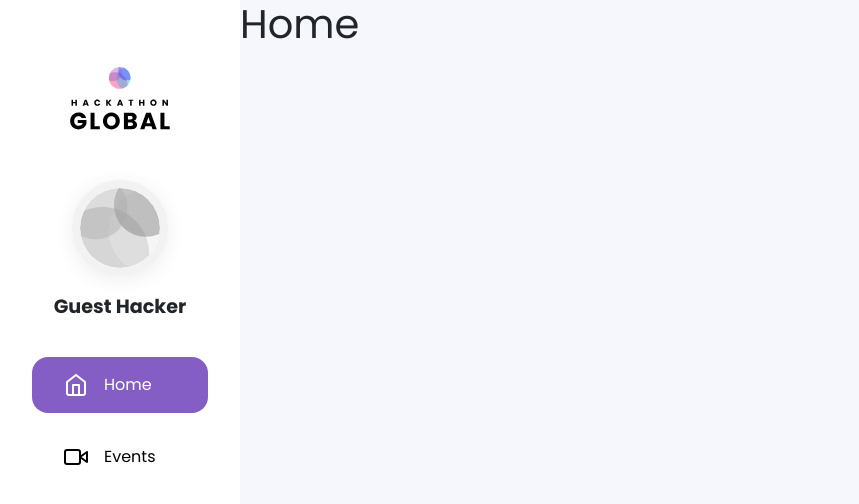
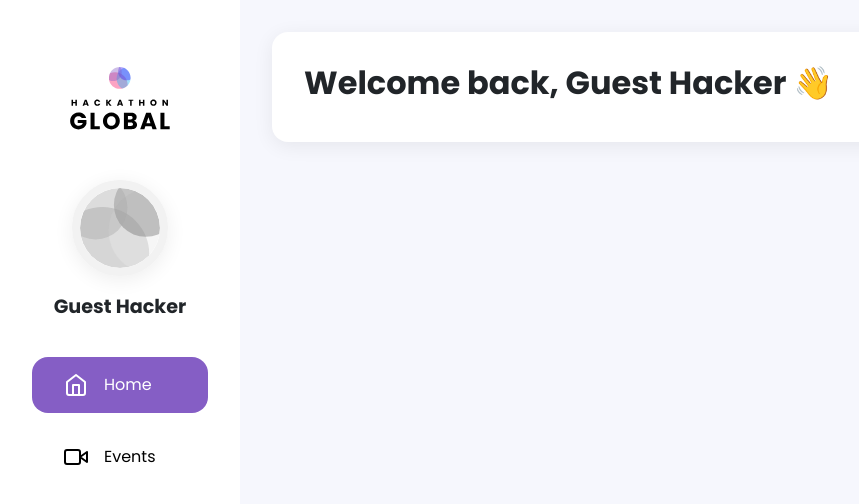
Before and after one commit to janakitti/hackathon-global, a React (Create React App) app: page / in a window 1280 px wide. Shown: the top 504 px of the page, without its empty margins (0-859 px from the left). Built offline with nearby package versions, Linux system fonts and the light colour scheme.

Commit message:
Add welcome to Home page

```diff
--- a/src/App.scss
+++ b/src/App.scss
@@ -10,3 +10,15 @@ body {
   height: 100vh;
   flex-grow: 1;
 }
+
+.dashboard__div--page {
+  height: 100%;
+
+  overflow-y: scroll;
+  overflow-x: hidden;
+  padding: 2em;
+}
+
+.dashboard__div--inner-container {
+  width: 50em;
+}
--- a/src/components/Events/Events.scss
+++ b/src/components/Events/Events.scss
@@ -1,15 +1,3 @@
-#events-page {
-  height: 100%;
-
-  overflow-y: scroll;
-  overflow-x: hidden;
-  padding: 2em;
-}
-
-#events__div--inner-container {
-  width: 50em;
-}
-
 .events__div--event-filter-container {
   display: flex;
   justify-content: space-between;
--- a/src/components/Events/Events.tsx
+++ b/src/components/Events/Events.tsx
@@ -63,8 +63,8 @@ const Events = () => {
   }, [events, selectedFilter, searchValue]);
 
   return (
-    <div id="events-page">
-      <div id="events__div--inner-container">
+    <div className="dashboard__div--page">
+      <div className="dashboard__div--inner-container">
         <EventSearch
           searchValue={searchValue}
           setSearchValue={setSearchValue}
--- a/src/components/Home/Home.scss
+++ b/src/components/Home/Home.scss
@@ -0,0 +1,14 @@
+.home__div--card {
+  display: flex;
+  padding: 2em;
+  width: 100%;
+  margin-bottom: 1em;
+  border-radius: $card-border-radius;
+  box-shadow: $drop-shadow;
+  background-color: $panel;
+}
+
+#home__h1--welcome {
+  font-weight: 700;
+  font-size: 2em;
+}
--- a/src/components/Home/Home.tsx
+++ b/src/components/Home/Home.tsx
@@ -1,5 +1,19 @@
+import { useContext } from "react";
+import { AppContext } from "../../context/context";
+
 const Home = () => {
-  return <h1>Home</h1>;
+  const {
+    state: { user },
+  } = useContext(AppContext);
+  return (
+    <div className="dashboard__div--page">
+      <div className="dashboard__div--inner-container">
+        <div className="home__div--card">
+          <h1 id="home__h1--welcome">Welcome back, {user.username} 👋</h1>
+        </div>
+      </div>
+    </div>
+  );
 };
 
 export default Home;
```
